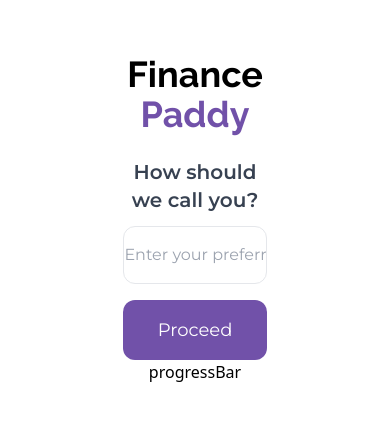
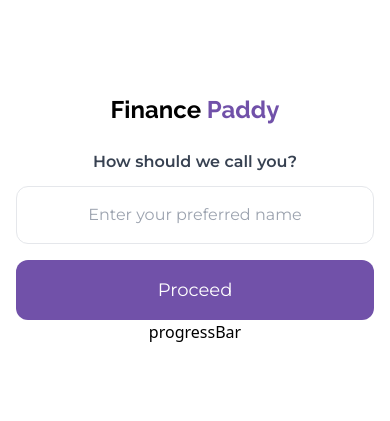
Before and after one commit to mabas-maryam/finance-paddy, a React (Vite) app: page /userinfo in a window 390 px wide. Shown: the part 203-624 px from the top of the page. Built offline with nearby package versions, Linux system fonts and the light colour scheme.

Commit message:
added smallscreen responsiveness to userinfo page

```diff
--- a/src/UserInfo.jsx
+++ b/src/UserInfo.jsx
@@ -14,8 +14,8 @@ const UserInfo = () => {
   }
   return (
     <div className="container mx-auto h-screen px-4 md:px-10 flex flex-col justify-center items-center">
-      <div className="w-[40%] text-center">
-        <Link to="/" className="font-primaryFont text-4xl font-bold ">
+      <div className="w-full md:w-[40%] text-center">
+        <Link to="/" className="font-primaryFont text-2xl md:text-4xl font-bold ">
           Finance <span className="text-primary">Paddy</span>
         </Link>
 
--- a/src/components/userInfo/Form1.jsx
+++ b/src/components/userInfo/Form1.jsx
@@ -4,7 +4,7 @@ const Form1 = () => {
   return (
     <div>
       <div className='flex flex-col space-y-3'>
-            <label className='font-semibold text-appGrey text-xl '>How should we call you? </label>
+            <label className='font-semibold text-appGrey md:text-xl '>How should we call you? </label>
             <input className='border rounded-xl focus:outline-primary py-4 text-center ' type="text"
             placeholder='Enter your preferred name'
             />
--- a/src/components/userInfo/Form2.jsx
+++ b/src/components/userInfo/Form2.jsx
@@ -3,7 +3,7 @@ import React from "react";
 const Form2 = () => {
   return (
     <div className="relative flex flex-col space-y-3">
-      <label className="font-semibold text-appGrey text-xl ">
+      <label className="font-semibold text-appGrey md:text-xl ">
         Total Monthly Income?{" "}
       </label>
       <input
--- a/src/components/userInfo/Form3.jsx
+++ b/src/components/userInfo/Form3.jsx
@@ -3,7 +3,7 @@ import React from "react";
 const Form3 = () => {
   return (
     <div className="relative flex flex-col space-y-3">
-      <label className="font-semibold text-appGrey text-xl ">
+      <label className="font-semibold text-appGrey md:text-xl ">
         Preferred Budget Rule?{" "}
       </label>
       <select
```
Also changed, not shown: vercel.json (added).
